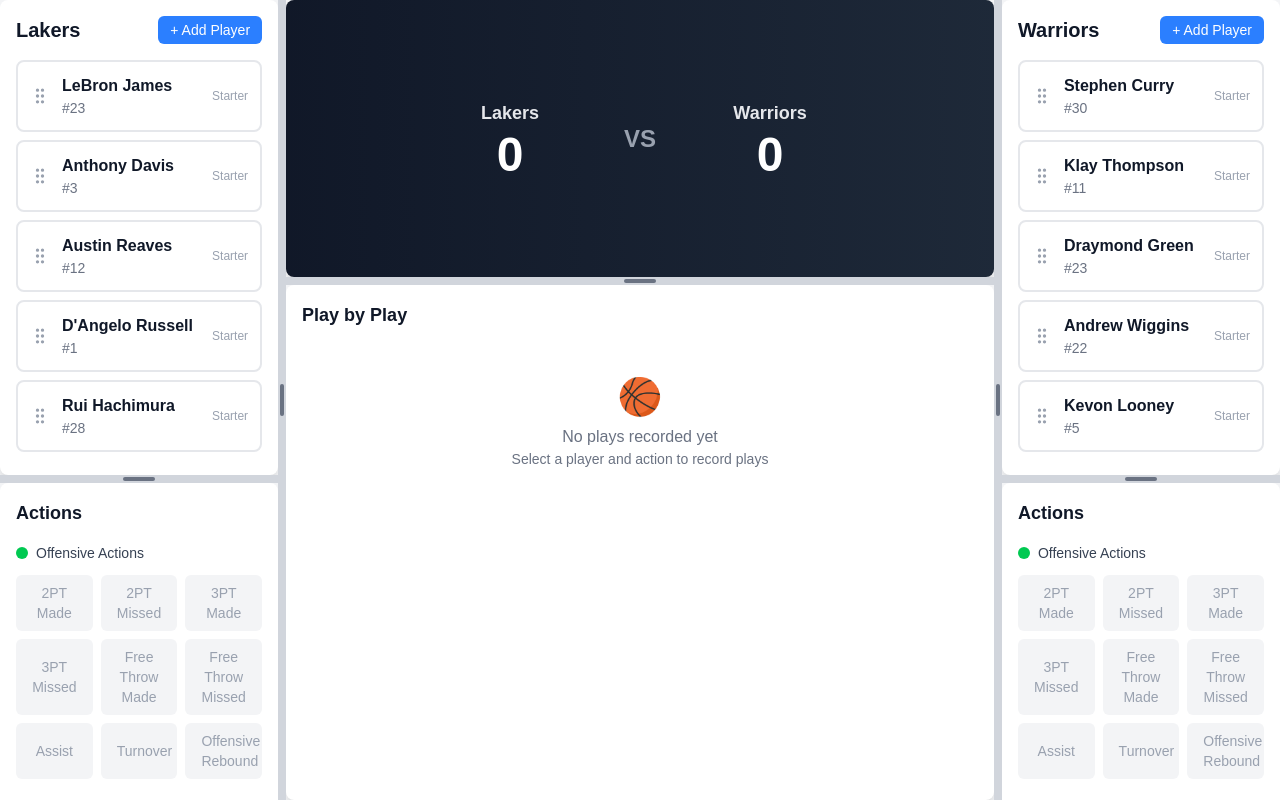
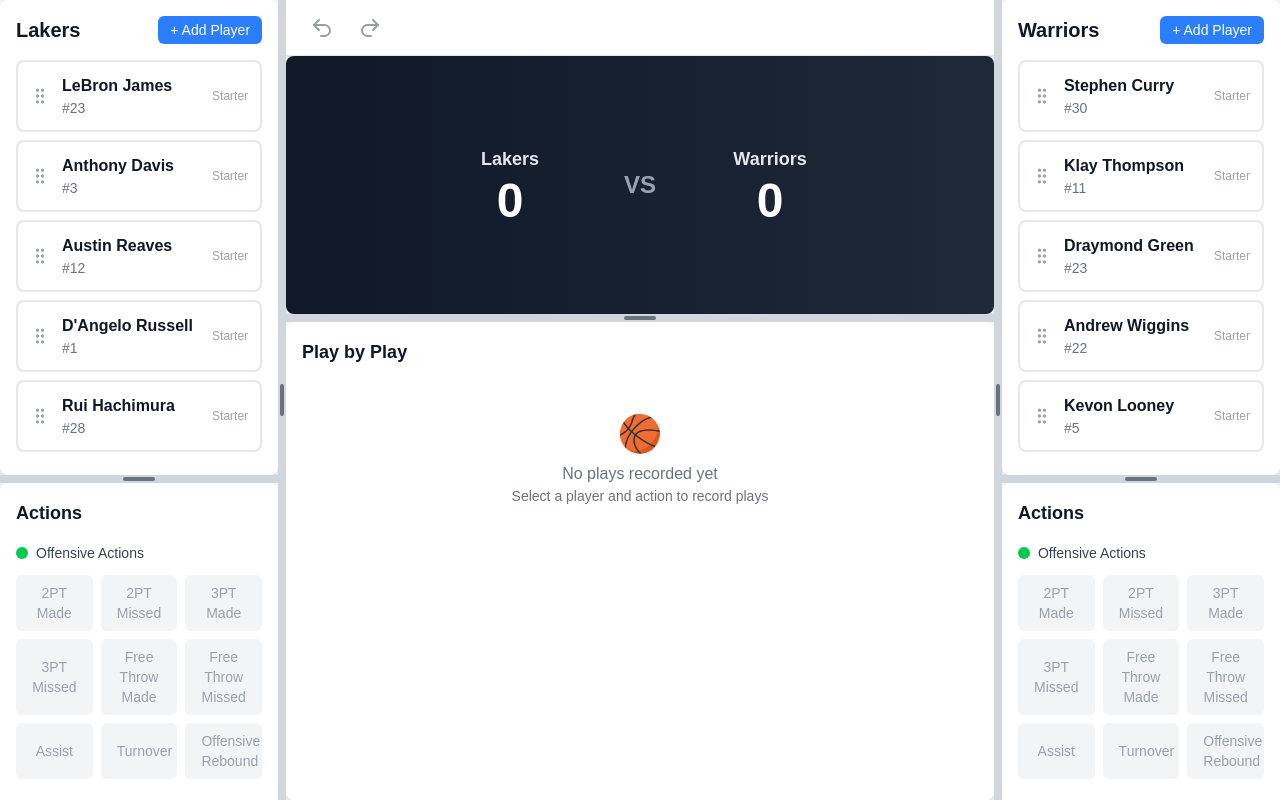
Before and after one commit to jonnyjackson26/bball-playboard, a Next.js app: page / in a window 1280 px wide. Built offline with nearby package versions, Linux system fonts and the light colour scheme.

Commit message:
settingsBar

```diff
--- a/src/app/page.tsx
+++ b/src/app/page.tsx
@@ -7,6 +7,7 @@
 import Scoreboard from '@/components/Scoreboard'
 import PlayByPlayBox from '@/components/PlayByPlayBox'
 import { Panel, PanelGroup, PanelResizeHandle } from 'react-resizable-panels'
+import SettingsBar from '@/components/SettingsBar'
 
 // Sample data for demonstration
 const sampleHomePlayers: Player[] = [
@@ -36,6 +37,8 @@
   const [plays, setPlays] = useState<Play[]>([])
   const [homeScore, setHomeScore] = useState(0)
   const [awayScore, setAwayScore] = useState(0)
+  const [undoStack, setUndoStack] = useState<{plays: Play[], homeScore: number, awayScore: number}[]>([])
+  const [redoStack, setRedoStack] = useState<{plays: Play[], homeScore: number, awayScore: number}[]>([])
 
   const handlePlayerSelect = (player: Player) => {
     setSelectedPlayer(player)
@@ -43,6 +46,10 @@
 
   const handleActionClick = (action: Action) => {
     if (!selectedPlayer) return
+
+    // Save current state to undo stack
+    setUndoStack(prev => [{ plays, homeScore, awayScore }, ...prev])
+    setRedoStack([])
 
     const newPlay: Play = {
       id: Date.now().toString(),
@@ -54,10 +61,8 @@
       points: action.points || 0
     }
 
-    // Add play to the beginning of the array (newest first)
     setPlays(prev => [newPlay, ...prev])
 
-    // Update score if points were scored
     if (action.points) {
       if (selectedPlayer.team === 'home') {
         setHomeScore(prev => prev + action.points!)
@@ -66,8 +71,27 @@
       }
     }
 
-    // Clear selection after recording play
     setSelectedPlayer(null)
+  }
+
+  const handleUndo = () => {
+    if (undoStack.length === 0) return
+    setRedoStack(prev => [{ plays, homeScore, awayScore }, ...prev])
+    const last = undoStack[0]
+    setUndoStack(prev => prev.slice(1))
+    setPlays(last.plays)
+    setHomeScore(last.homeScore)
+    setAwayScore(last.awayScore)
+  }
+
+  const handleRedo = () => {
+    if (redoStack.length === 0) return
+    setUndoStack(prev => [{ plays, homeScore, awayScore }, ...prev])
+    const next = redoStack[0]
+    setRedoStack(prev => prev.slice(1))
+    setPlays(next.plays)
+    setHomeScore(next.homeScore)
+    setAwayScore(next.awayScore)
   }
 
   const handleHomePlayersReorder = (players: Player[]) => {
@@ -135,7 +159,14 @@
         </PanelResizeHandle>
         {/* Center Column */}
         <Panel minSize={20} defaultSize={56} className="flex flex-col h-full">
-          <PanelGroup direction="vertical" className="h-full">
+          {/* Fixed SettingsBar above the resizable PanelGroup */}
+          <SettingsBar
+            onUndo={handleUndo}
+            onRedo={handleRedo}
+            canUndo={undoStack.length > 0}
+            canRedo={redoStack.length > 0}
+          />
+          <PanelGroup direction="vertical" className="h-full flex-1">
             <Panel minSize={20} defaultSize={35} className="min-h-0 flex-shrink-0">
               <Scoreboard
                 homeTeam="Warriors"
--- /dev/null
+++ b/src/components/SettingsBar.tsx
@@ -0,0 +1,36 @@
+import React from 'react';
+import { Undo2, Redo2 } from 'lucide-react';
+
+interface SettingsBarProps {
+  onUndo: () => void;
+  onRedo: () => void;
+  canUndo: boolean;
+  canRedo: boolean;
+}
+
+export default function SettingsBar({ onUndo, onRedo, canUndo, canRedo }: SettingsBarProps) {
+  return (
+    <div className="bg-white shadow flex items-center px-4 py-2 h-14 border-b border-gray-200">
+      <button
+        className="mr-2 p-2 rounded hover:bg-gray-200 transition disabled:opacity-50 disabled:cursor-not-allowed relative group"
+        onClick={onUndo}
+        disabled={!canUndo}
+        aria-label="Undo"
+        tabIndex={0}
+      >
+        <Undo2 className="w-6 h-6 text-gray-700" />
+        <span className="absolute left-1/2 -translate-x-1/2 top-full mt-2 px-2 py-1 rounded bg-gray-800 text-white text-xs opacity-0 group-hover:opacity-100 pointer-events-none whitespace-nowrap z-10 transition-opacity duration-200">Undo</span>
+      </button>
+      <button
+        className="p-2 rounded hover:bg-gray-200 transition disabled:opacity-50 disabled:cursor-not-allowed relative group"
+        onClick={onRedo}
+        disabled={!canRedo}
+        aria-label="Redo"
+        tabIndex={0}
+      >
+        <Redo2 className="w-6 h-6 text-gray-700" />
+        <span className="absolute left-1/2 -translate-x-1/2 top-full mt-2 px-2 py-1 rounded bg-gray-800 text-white text-xs opacity-0 group-hover:opacity-100 pointer-events-none whitespace-nowrap z-10 transition-opacity duration-200">Redo</span>
+      </button>
+    </div>
+  );
+}
```
